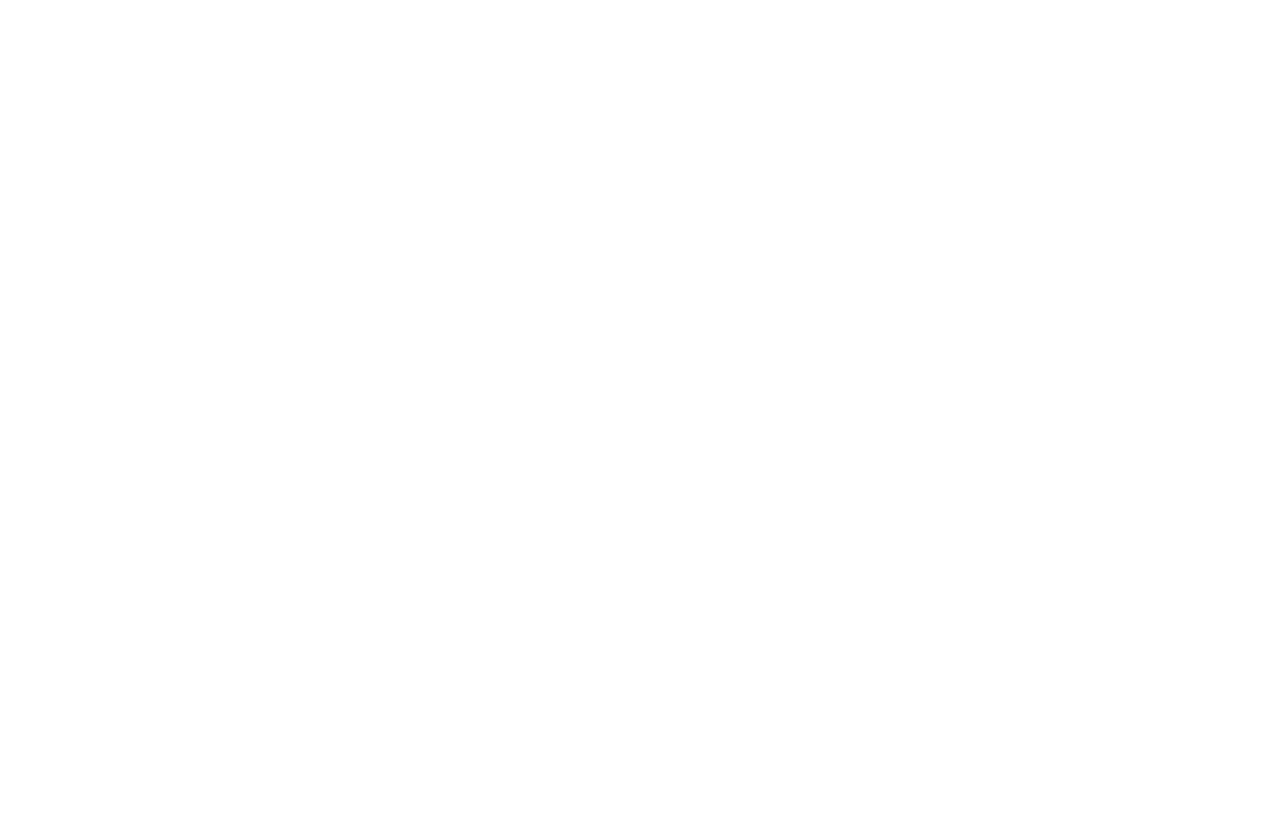
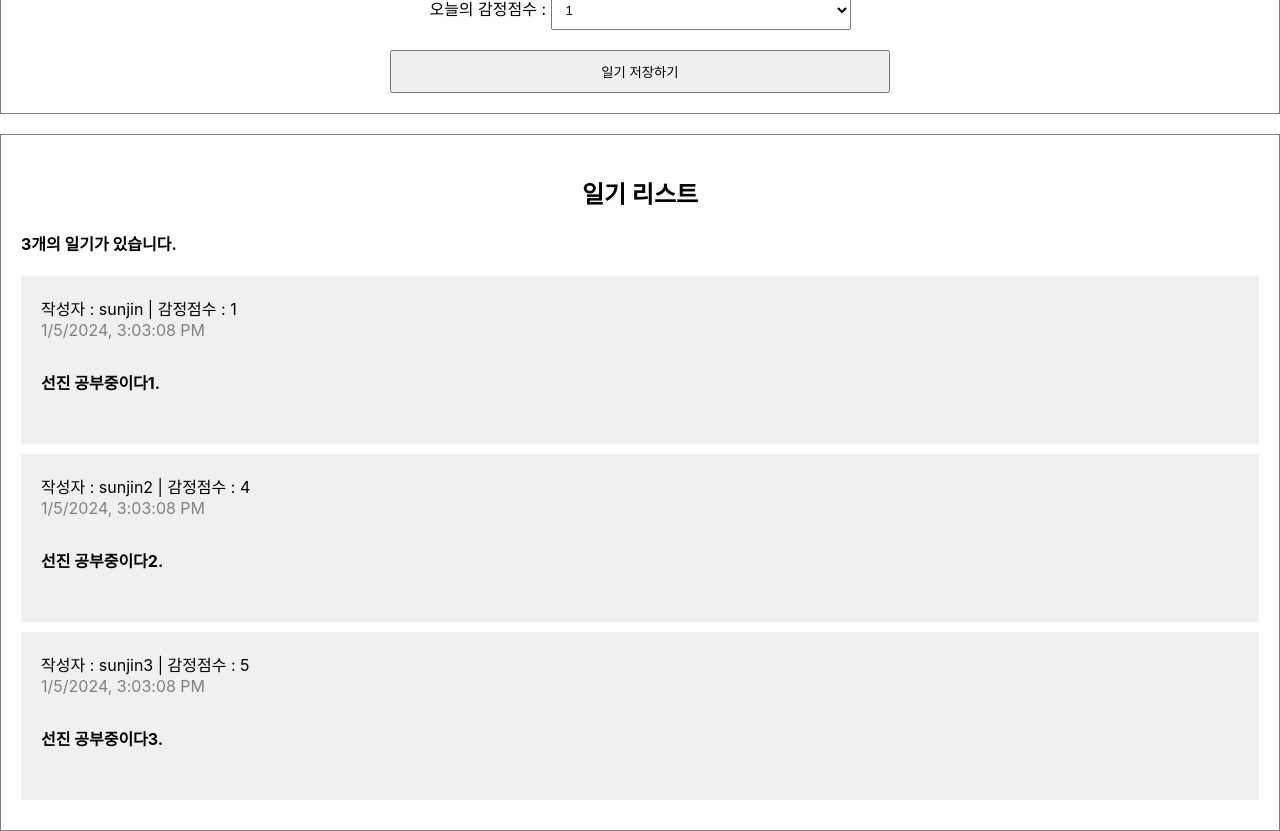
Before and after one commit to badajinsee/simplediary_tsx, a React (Create React App) app: page / in a window 1280 px wide. Shown: the part 360-1191 px from the top of the page. Before the commit the page ends 800 px from the top, so only its background shows below. Built offline with nearby package versions, Linux system fonts and the light colour scheme.

Commit message:
[ADD_2415] DiaryList,Item 생성, types.ts생성

```diff
--- a/src/App.tsx
+++ b/src/App.tsx
@@ -1,10 +1,38 @@
+/* eslint-disable*/
 import "./App.css";
+
 import DiaryEditor from "./DiaryEditor";
+import DiaryList from "./DiaryList";
+
+const dummyList = [
+  {
+    id: 1,
+    author: "sunjin",
+    content: "선진 공부중이다1.",
+    emotion: 1,
+    created_date: new Date().getTime(),
+  },
+  {
+    id: 2,
+    author: "sunjin2",
+    content: "선진 공부중이다2.",
+    emotion: 4,
+    created_date: new Date().getTime(),
+  },
+  {
+    id: 3,
+    author: "sunjin3",
+    content: "선진 공부중이다3.",
+    emotion: 5,
+    created_date: new Date().getTime(),
+  },
+];
 
 function App() {
   return (
     <div className="App">
       <DiaryEditor />
+      <DiaryList diaryList={dummyList} />
     </div>
   );
 }
--- a/src/DiaryEditor.tsx
+++ b/src/DiaryEditor.tsx
@@ -1,8 +1,11 @@
 /* eslint-disable*/
-import { useState } from "react";
+import { useRef, useState } from "react";
 import styled from "styled-components";
 
 const DiaryEditor = () => {
+  const authorInput = useRef<HTMLInputElement>(null);
+  const contentInput = useRef<HTMLTextAreaElement>(null);
+
   const [state, setState] = useState({
     author: "",
     content: "",
@@ -21,7 +24,14 @@
   };
 
   const hadleSubmit = () => {
-    console.log(state);
+    if (state.author.length < 1 && authorInput.current !== null) {
+      authorInput.current.focus();
+      return;
+    }
+    if (state.content.length < 5 && contentInput.current !== null) {
+      contentInput.current.focus();
+      return;
+    }
     alert("일기 저장 완료");
   };
 
@@ -30,6 +40,7 @@
       <h2>오늘의 일기</h2>
       <div>
         <DiaryEditor_input
+          ref={authorInput}
           name="author"
           value={state.author}
           onChange={handleChangeState}
@@ -37,6 +48,7 @@
       </div>
       <div>
         <DiaryEditor_textarea
+          ref={contentInput}
           name="content"
           value={state.content}
           onChange={handleChangeState}
@@ -83,6 +95,7 @@
   margin-bottom: 20px;
   width: 500px;
   padding: 10px;
+  height: 150px;
 `;
 
 const DiaryEditor_select = styled.select`
--- /dev/null
+++ b/src/DiaryItem.tsx
@@ -0,0 +1,44 @@
+/* eslint-disable*/
+import styled from "styled-components";
+
+import { Diary } from "./types";
+
+interface DiaryProps extends Diary {}
+
+const DiaryItem = (props: DiaryProps) => {
+  return (
+    <DiaryItem_Container>
+      <DiaryItem_Info>
+        작성자 : {props.author} | 감정점수 : {props.emotion}
+      </DiaryItem_Info>
+      <br />
+      <DiaryItem_Date>
+        {new Date(props.created_date).toLocaleString()}
+      </DiaryItem_Date>
+      <DiaryItem_Content>{props.content}</DiaryItem_Content>
+    </DiaryItem_Container>
+  );
+};
+
+export default DiaryItem;
+
+const DiaryItem_Container = styled.div`
+  background-color: rgb(240, 240, 240);
+  margin-bottom: 10px;
+  padding: 20px;
+`;
+
+const DiaryItem_Info = styled.span`
+  padding-bottom: 10px;
+  margin-bottom: 10px;
+`;
+
+const DiaryItem_Date = styled.span`
+  color: gray;
+`;
+
+const DiaryItem_Content = styled.div`
+  font-weight: bold;
+  margin-bottom: 30px;
+  margin-top: 30px;
+`;
--- /dev/null
+++ b/src/DiaryList.tsx
@@ -0,0 +1,39 @@
+/* eslint-disable*/
+import styled from "styled-components";
+
+import DiaryItem from "./DiaryItem";
+import { Diary } from "./types";
+
+interface DiaryListProps {
+  diaryList: Diary[];
+}
+
+const Diarylist = ({ diaryList }: DiaryListProps) => {
+  return (
+    <DiaryList_Container>
+      <DiaryList_Title>일기 리스트</DiaryList_Title>
+      <h4>{diaryList.length}개의 일기가 있습니다.</h4>
+      <div>
+        {diaryList.map((it) => (
+          <DiaryItem key={it.id} {...it} />
+        ))}
+      </div>
+    </DiaryList_Container>
+  );
+};
+
+Diarylist.defaultProps = {
+  diaryList: [],
+};
+
+export default Diarylist;
+
+const DiaryList_Container = styled.div`
+  border: 1px solid gray;
+  padding: 20px;
+  margin-top: 20px;
+`;
+
+const DiaryList_Title = styled.h2`
+  text-align: center;
+`;
--- /dev/null
+++ b/src/types.ts
@@ -0,0 +1,7 @@
+export interface Diary {
+  id: number;
+  author: string;
+  content: string;
+  emotion: number;
+  created_date: number;
+}
```
